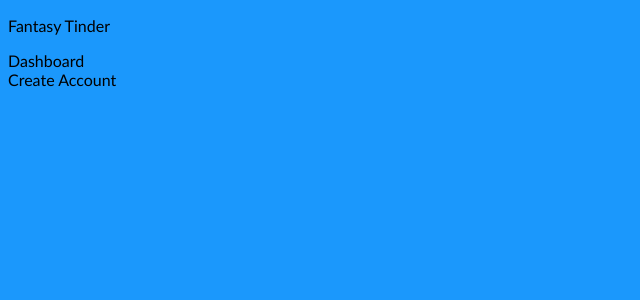
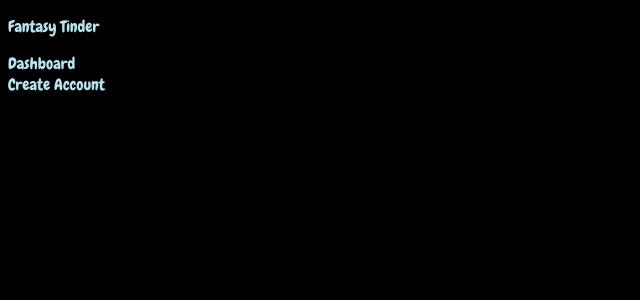
Before and after one commit to Adelgado4419/MileStone3, a React (Create React App) app in the folder frontend/: page / in a window 1280 px wide. Shown: the top 300 px of the page, without its empty margins (0-640 px from the left). Built offline with nearby package versions, Linux system fonts and the light colour scheme.

Commit message:
corrected sass file

```diff
--- a/frontend/src/css/style.css
+++ b/frontend/src/css/style.css
@@ -1,6 +1,8 @@
+@import url("https://fonts.googleapis.com/css2?family=Chewy&display=swap");
 body {
-  background-color: #1B98FC;
-  font-family: Trebuchet MS, Arial, sans-serif;
+  background-color: #000000;
+  font-family: "Chewy", cursive;
+  color: #B8E2ED;
 }
 
 /*# sourceMappingURL=style.css.map */
--- a/frontend/src/scss/style.scss
+++ b/frontend/src/scss/style.scss
@@ -2,7 +2,7 @@
 
 
 body {
-    background-color: black;
+    background-color: $primary-color;
     font-family: $font-stack;
-    font: $secondary-color;
+    color: $secondary-color;
   }
```
Also changed, not shown: 1 other file (tests, documents, lock files or other folders).
